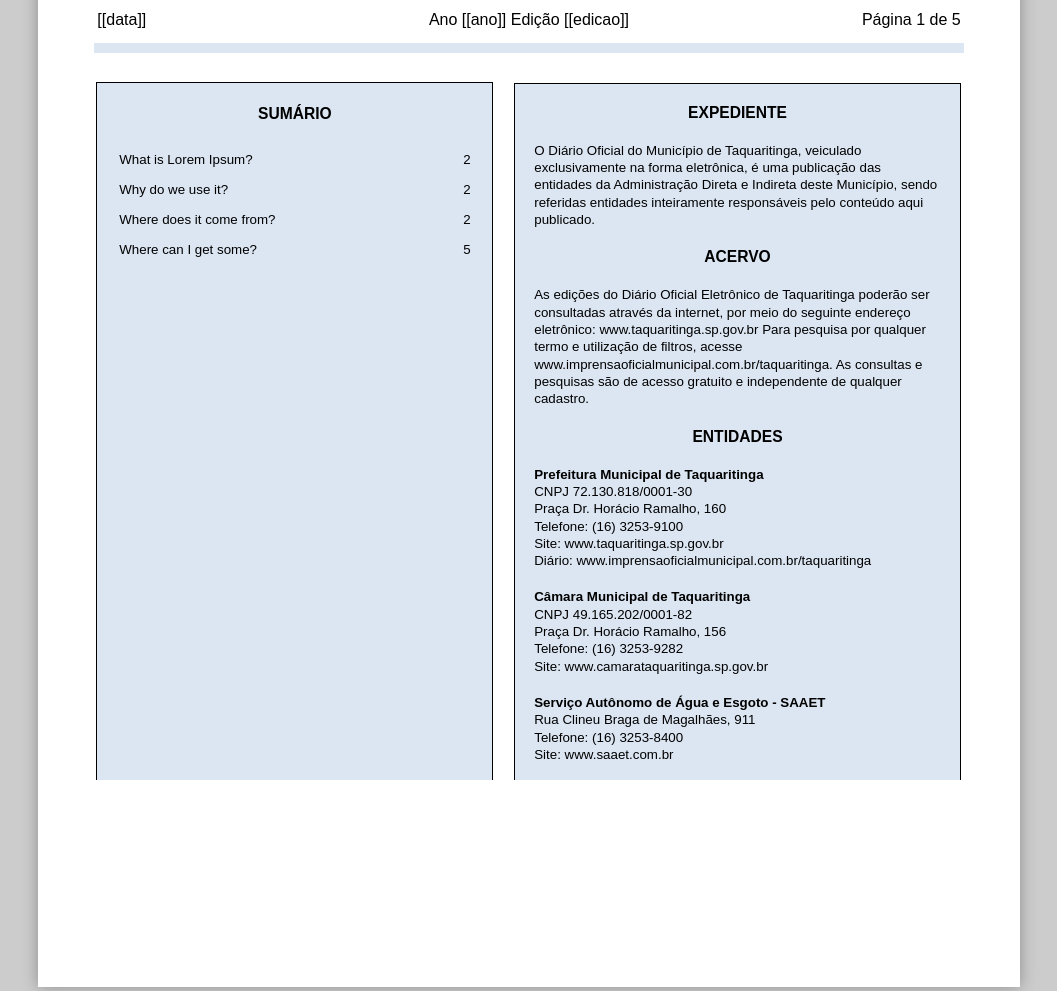
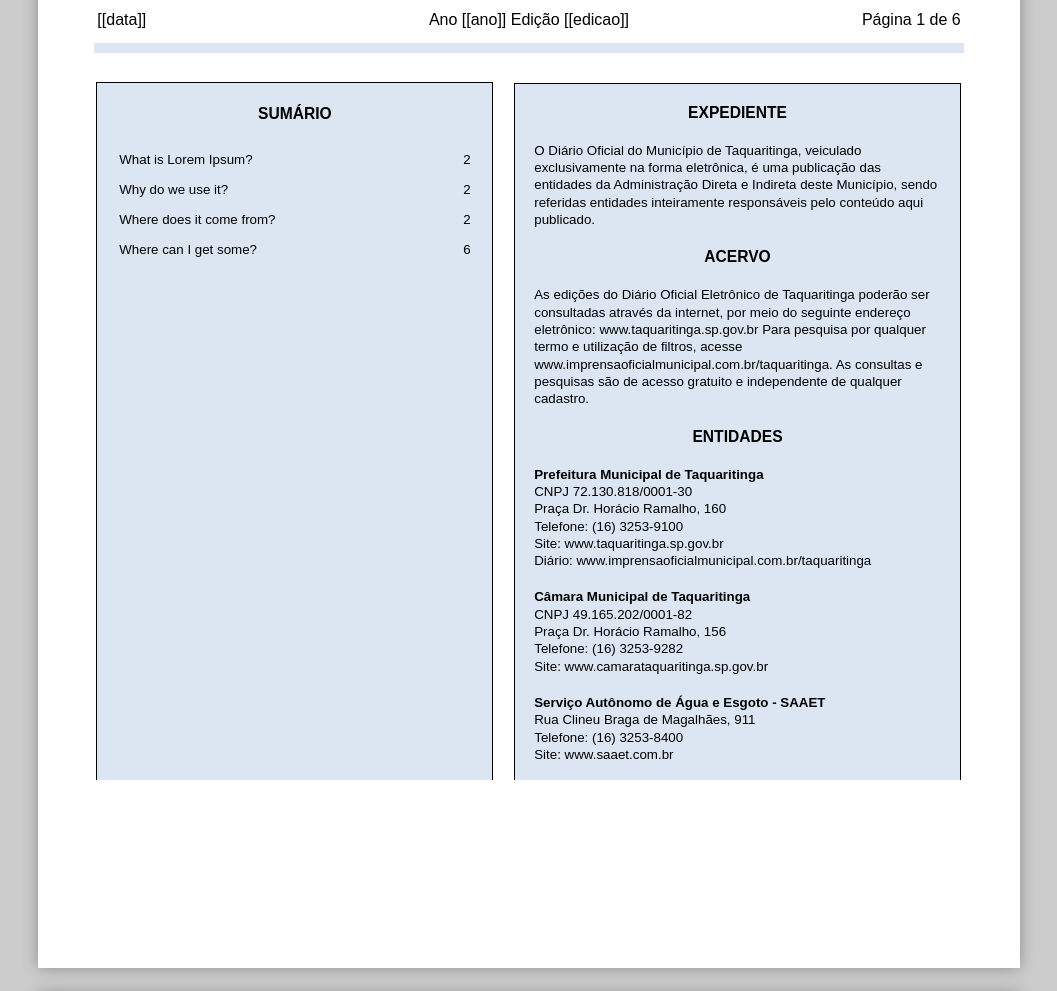
Before and after one commit to Johnylab/html-to-pdf, a website built with Parcel: page index.html in a window 1280 px wide. Shown: the part 436-1427 px from the top of the page, without its empty margins (111-1168 px from the left). Built offline with nearby package versions, Linux system fonts and the light colour scheme.

Commit message:
Ajuste para impressão

```diff
--- a/index.html
+++ b/index.html
@@ -40,7 +40,7 @@
       display: flex;
       flex-direction: column;
       width: 24cm;
-      height: 35cm;
+      height: 34.5cm;
       page-break-inside: avoid;
     }
 
@@ -50,7 +50,6 @@
 
     .page-content {
       padding-top: 0;
-      padding-bottom: 0;
       flex: 1 1 auto;
       overflow: hidden;
     }
@@ -144,7 +143,7 @@
       <hr>
     </header>
 
-    <footer id="main-footer" style="font-size: 12pt; padding-bottom: 4cm;">
+    <footer id="main-footer" style="font-size: 12pt; padding-bottom: 3.5cm;">
     </footer>
 
     <header id="page-header" style="text-align: center;">
```
